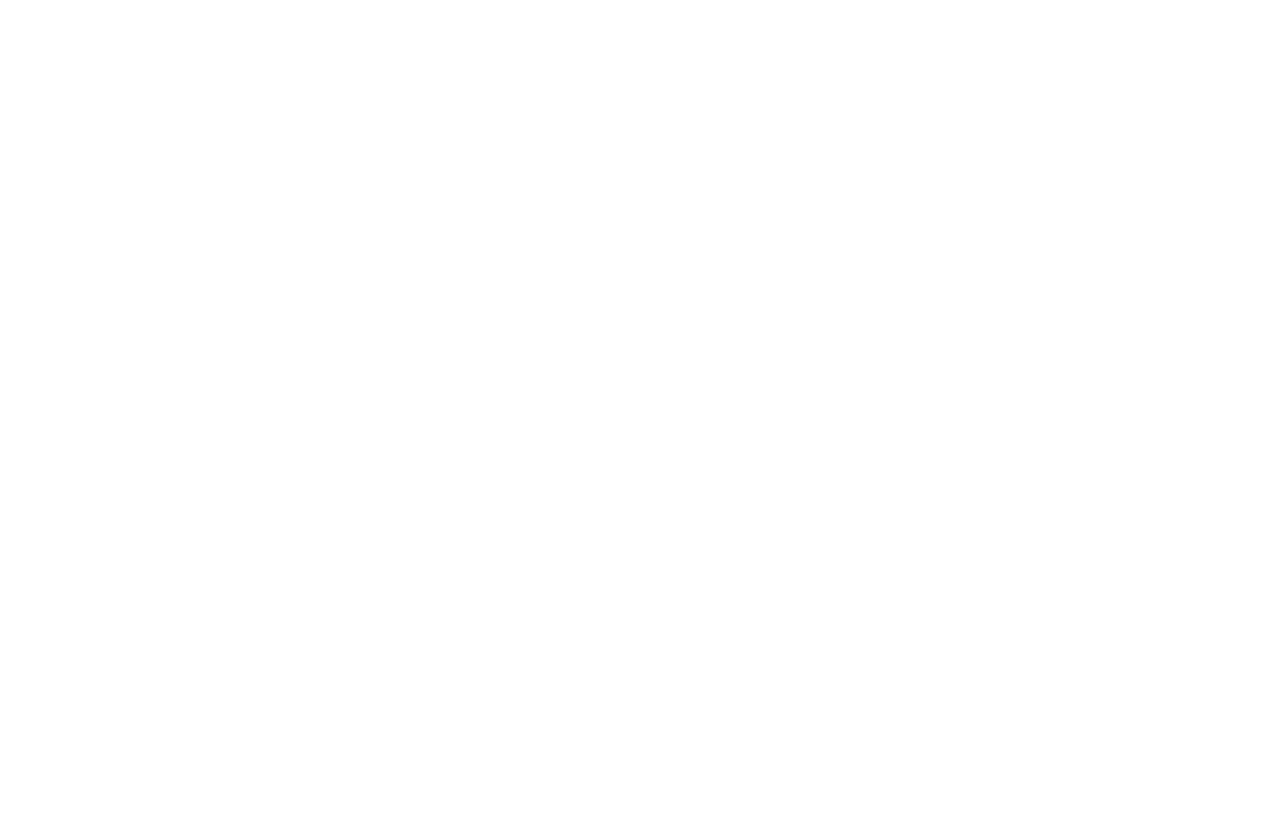
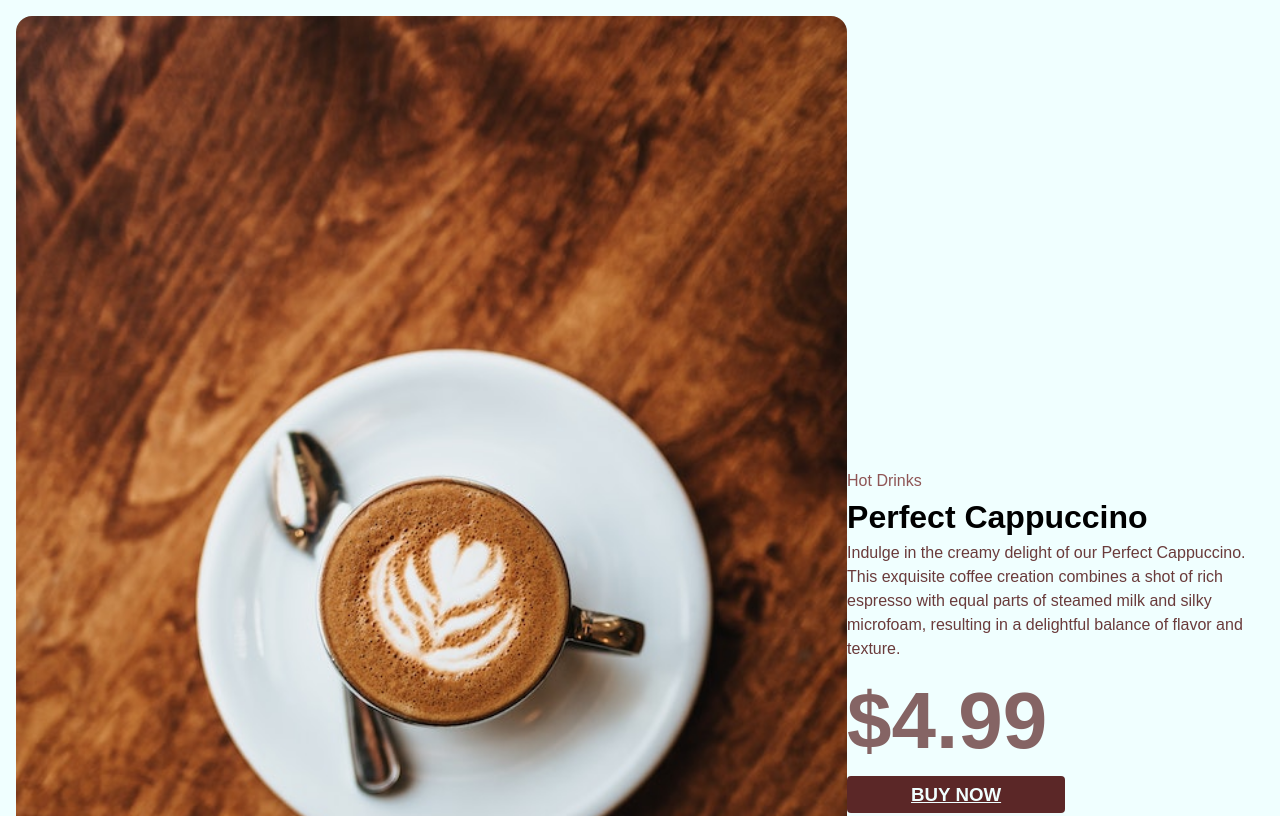
Before and after one commit to irm1005-itec1005-fall-2023/midterm-exam-RayanAli26, a plain HTML site: page index.html in a window 1280 px wide. Shown: the top 816 px of the page. Drawn offline with Linux system fonts and the light colour scheme.

Commit message:
Midterm 01

```diff
--- a/index.html
+++ b/index.html
@@ -54,6 +54,27 @@
   -->
 
   <!-- ADD YOUR CODE HERE -->
+  <main>
+    <section>
+    <img class="coffee-pic" src="./images/coffee.jpg" alt="An absolutely amazing picture of coffee">
+    </section>
+
+    <section>
+     <p class="top">Hot Drinks</p>
+
+     <div>
+      <h1>Perfect Cappuccino</h1>
+
+      <p class="desc">Indulge in the creamy delight of our Perfect Cappuccino. This exquisite coffee creation combines a shot of rich espresso with equal parts of steamed milk and silky microfoam, resulting in a delightful balance of flavor and texture.</p>
+     </div>
+
+     <h2>$4.99</h2>
+
+     <h3><a class="button" href="#">BUY NOW</a></h3>
+
+    </section>
+  </main>
+
 
 
   <!-- ADD YOUR CITATION HERE -->
--- a/style.css
+++ b/style.css
@@ -35,3 +35,48 @@ html {
 body {
   font-family: Arial, Helvetica, sans-serif;
 }
+
+body {
+  background-color: rgb(236, 183, 176);
+}
+
+
+main {
+  display: flex;
+  background-color: azure;
+  padding: 1rem;
+  justify-content: center;
+  align-items: center;
+  border-radius: 0rem 0rem 1rem 1rem;
+}
+.coffee-pic {
+  display: flex;
+  width: 200rem;
+  border-radius: 1rem 1rem 0rem 0rem;
+  align-items: center;
+  object-fit: cover;
+}
+
+h1 {
+  font-size: 2rem;
+}
+
+h2 {
+  font-size: 5rem;
+  color: rgb(133, 100, 100);
+}
+
+.desc {
+  color: rgb(106, 59, 59);
+}
+
+.top {
+  color: rgb(143, 86, 86);
+}
+
+.button {
+  background-color: rgb(91, 39, 39);
+  color: azure;
+  padding: 0.5rem 4rem;
+  border-radius: 0.25rem;
+}
```
